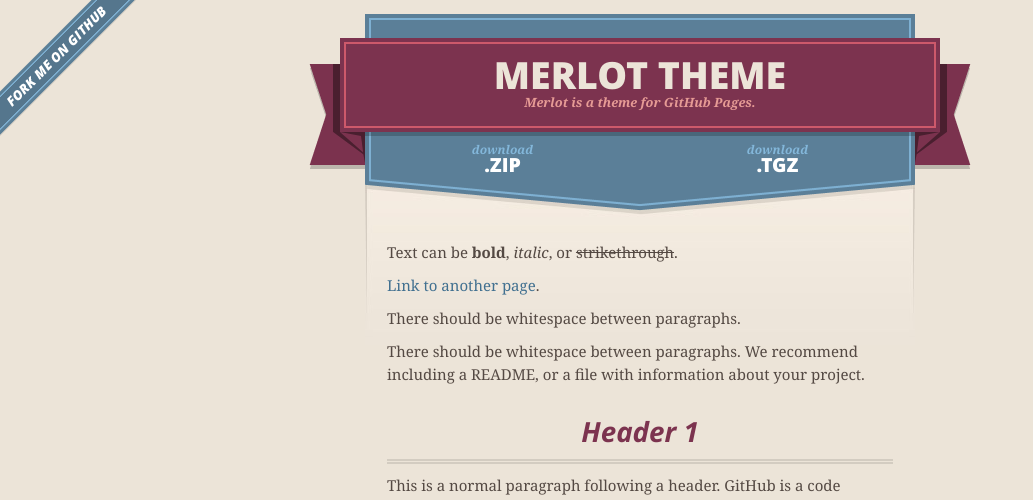
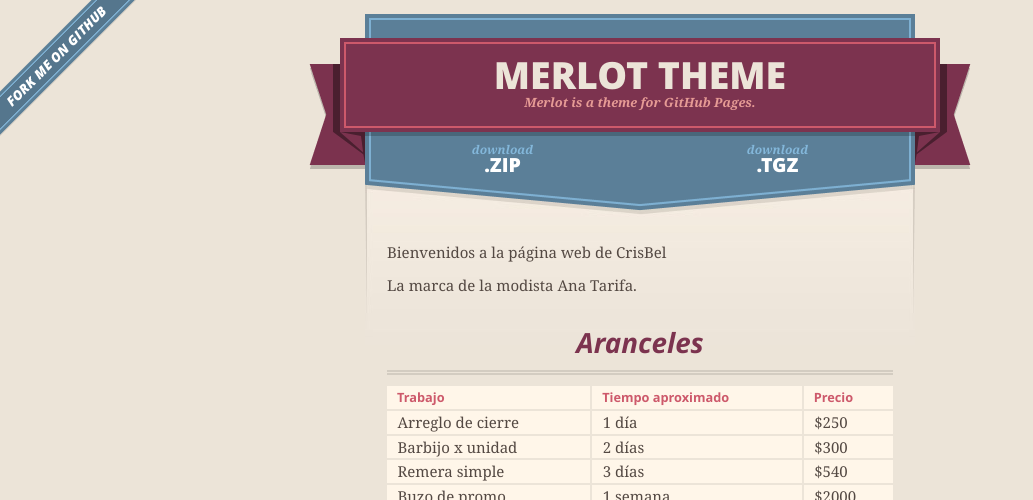
Before and after one commit to Cristian20020131/crisbel, a Jekyll site: the page built from index.md, in a window 1280 px wide and 1400 px high. Shown: the top 500 px of the window, without its empty margins (0-1033 px from the left). Built offline with Jekyll 4.4.1, drawn with Linux system fonts in a browser that asks for light colours; some of the changed text lies outside the part shown; grey boxes are pictures that could not be loaded.

Commit message:
Update index.md

````diff
--- a/index.md
+++ b/index.md
@@ -2,122 +2,17 @@
 layout: default
 ---
 
-Text can be **bold**, _italic_, or ~~strikethrough~~.
+Bienvenidos a la página web de CrisBel
 
-[Link to another page](./another-page.html).
+La marca de la modista Ana Tarifa.
 
-There should be whitespace between paragraphs.
+###### Aranceles
 
-There should be whitespace between paragraphs. We recommend including a README, or a file with information about your project.
+| Trabajo           | Tiempo aproximado | Precio |
+|:------------------|:------------------|:-------|
+| Arreglo de cierre | 1 día             | $250   |
+| Barbijo x unidad  | 2 días            | $300   |
+| Remera simple     | 3 días            | $540   |
+| Buzo de promo     | 1 semana          | $2000  |
 
-# Header 1
-
-This is a normal paragraph following a header. GitHub is a code hosting platform for version control and collaboration. It lets you and others work together on projects from anywhere.
-
-## Header 2
-
-> This is a blockquote following a header.
->
-> When something is important enough, you do it even if the odds are not in your favor.
-
-### Header 3
-
-```js
-// Javascript code with syntax highlighting.
-var fun = function lang(l) {
-  dateformat.i18n = require('./lang/' + l)
-  return true;
-}
-```
-
-```ruby
-# Ruby code with syntax highlighting
-GitHubPages::Dependencies.gems.each do |gem, version|
-  s.add_dependency(gem, "= #{version}")
-end
-```
-
-#### Header 4
-
-*   This is an unordered list following a header.
-*   This is an unordered list following a header.
-*   This is an unordered list following a header.
-
-##### Header 5
-
-1.  This is an ordered list following a header.
-2.  This is an ordered list following a header.
-3.  This is an ordered list following a header.
-
-###### Header 6
-
-| head1        | head two          | three |
-|:-------------|:------------------|:------|
-| ok           | good swedish fish | nice  |
-| out of stock | good and plenty   | nice  |
-| ok           | good `oreos`      | hmm   |
-| ok           | good `zoute` drop | yumm  |
-
-### There's a horizontal rule below this.
-
-* * *
-
-### Here is an unordered list:
-
-*   Item foo
-*   Item bar
-*   Item baz
-*   Item zip
-
-### And an ordered list:
-
-1.  Item one
-1.  Item two
-1.  Item three
-1.  Item four
-
-### And a nested list:
-
-- level 1 item
-  - level 2 item
-  - level 2 item
-    - level 3 item
-    - level 3 item
-- level 1 item
-  - level 2 item
-  - level 2 item
-  - level 2 item
-- level 1 item
-  - level 2 item
-  - level 2 item
-- level 1 item
-
-### Small image
-
-![Octocat](https://github.githubassets.com/images/icons/emoji/octocat.png)
-
-### Large image
-
-![Branching](https://guides.github.com/activities/hello-world/branching.png)
-
-
-### Definition lists can be used with HTML syntax.
-
-<dl>
-<dt>Name</dt>
-<dd>Godzilla</dd>
-<dt>Born</dt>
-<dd>1952</dd>
-<dt>Birthplace</dt>
-<dd>Japan</dd>
-<dt>Color</dt>
-<dd>Green</dd>
-</dl>
-
-```
-Long, single-line code blocks should not wrap. They should horizontally scroll if they are too long. This line should be long enough to demonstrate this.
-```
-
-```
-The final element.
-```
+![Singer](https://baraderoteinforma.com.ar/wp-content/uploads/2019/01/07-Singer554ce3b5.jpg)
````
